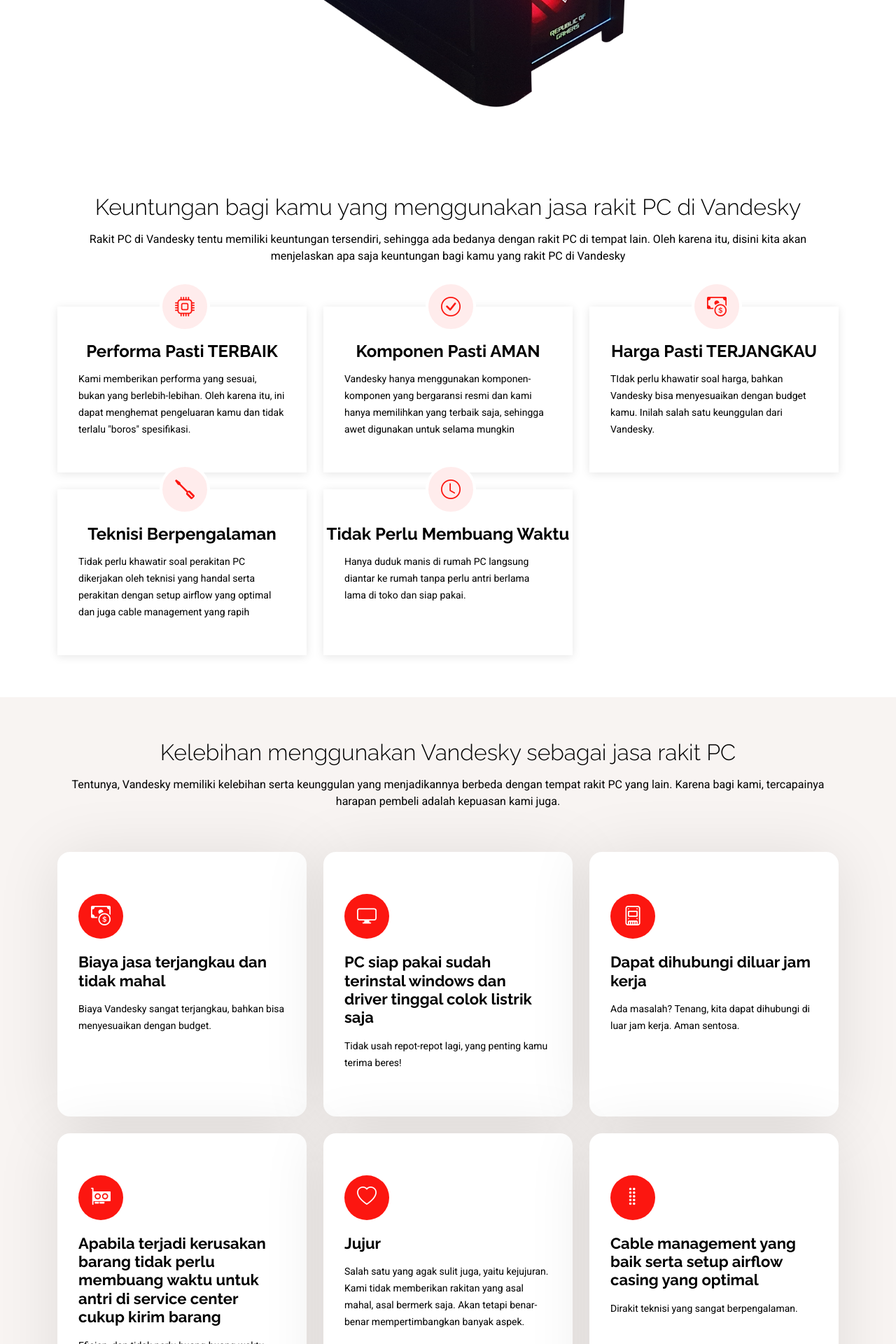
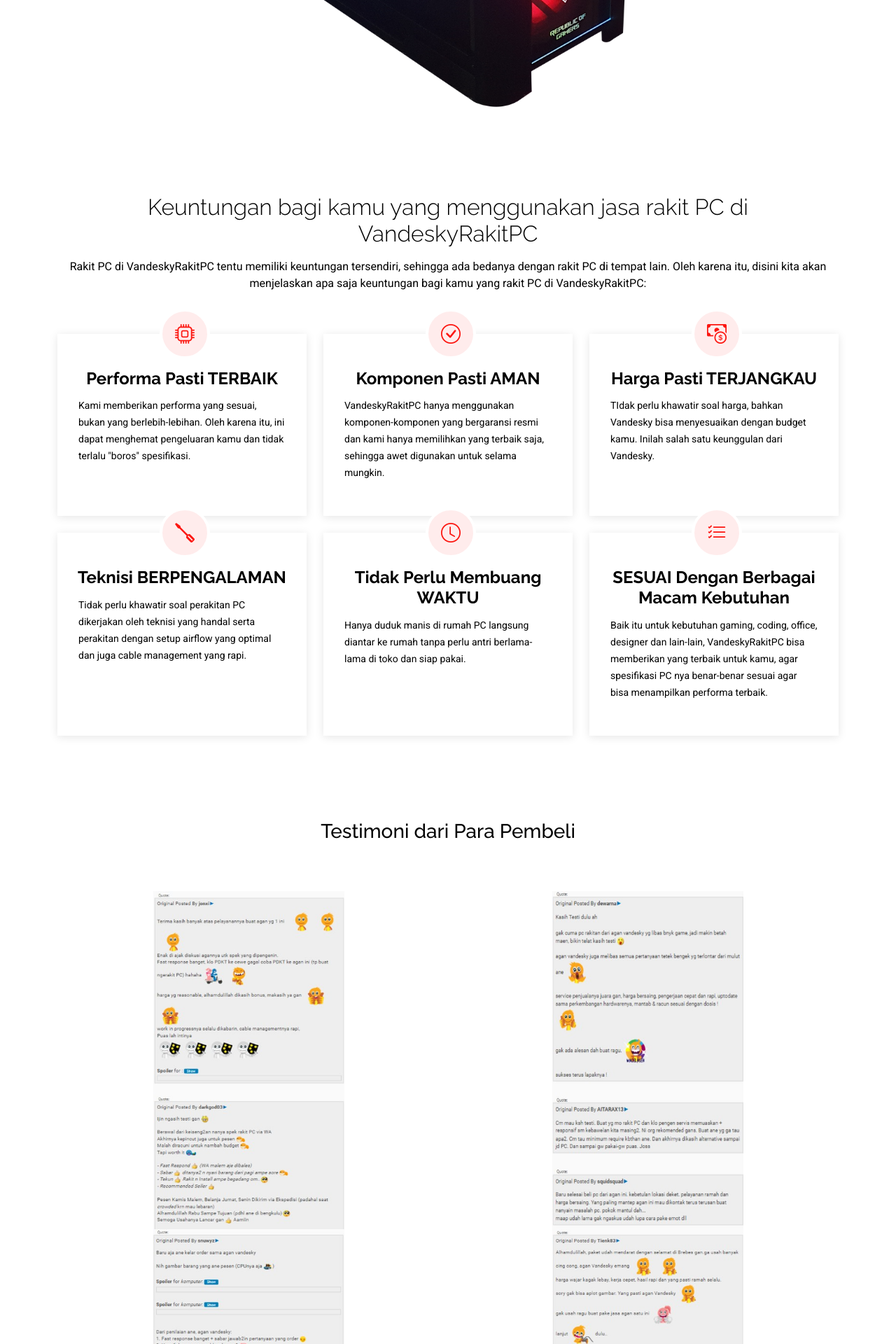
Before and after one commit to pesekcuy/vandeskyrakitpc, a Flask app: page / in a window 1280 px wide. Shown: the part 2880-4800 px from the top of the page at 70% size. Run offline with Flask 3, Linux system fonts and the light colour scheme; some libraries are stand-ins or nearby versions.

Commit message:
Add testimonials and other fixes

```diff
--- a/static/css/main.css
+++ b/static/css/main.css
@@ -650,9 +650,9 @@
 }
 
 /*--------------------------------------------------------------
-# Why Us Section
+# Keuntungan Section
 --------------------------------------------------------------*/
-.why-us .card {
+.keuntungan .card {
   background-color: var(--surface-color);
   color: var(--default-color);
   box-shadow: 0px 2px 12px rgba(0, 0, 0, 0.1);
@@ -663,12 +663,12 @@
   position: relative;
 }
 
-.why-us .card .img {
+.keuntungan .card .img {
   position: relative;
   padding: 0;
 }
 
-.why-us .card .icon {
+.keuntungan .card .icon {
   color: var(--accent-color);
   background-color: color-mix(in srgb, var(--accent-color), white 92%);
   border: 4px solid var(--background-color);
@@ -687,12 +687,12 @@
   transition: 0.3s;
 }
 
-.why-us .card:hover .icon {
+.keuntungan .card:hover .icon {
   background-color: var(--accent-color);
   color: var(--contrast-color);
 }
 
-.why-us .card h2 {
+.keuntungan .card h2 {
   text-align: center;
   font-weight: 700;
   font-size: 24px;
@@ -700,15 +700,15 @@
   margin: 50px 0 12px 0;
 }
 
-.why-us .card h2 a {
+.keuntungan .card h2 a {
   color: var(--heading-color);
 }
 
-.why-us .card h2 a:hover {
+.keuntungan .card h2 a:hover {
   color: var(--accent-color);
 }
 
-.why-us .card p {
+.keuntungan .card p {
   font-size: 14px;
   line-height: 24px;
   margin-bottom: 0;
@@ -716,9 +716,25 @@
 }
 
 /*--------------------------------------------------------------
-# Services Section
---------------------------------------------------------------*/
-.services .service-item {
+ # * Testimoni Section
+ --------------------------------------------------------------*/
+
+.testimoni .content h3 {
+  font-size: 1.75rem;
+  font-weight: 700;
+}
+
+.testimoni img {
+  display: block;
+  margin-left: auto;
+  margin-right: auto;
+  width: 50%;
+}
+
+/*--------------------------------------------------------------
+#  Kelebihan Section
+---------------------------------------------------------------*/
+.kelebihan .service-item {
   background-color: var(--surface-color);
   box-shadow: 0px 5px 90px 0px rgba(0, 0, 0, 0.1);
   padding: 60px 30px;
@@ -728,7 +744,7 @@
   height: 100%;
 }
 
-.services .service-item .icon {
+.kelebihan .service-item .icon {
   color: var(--contrast-color);
   background: var(--accent-color);
   margin: 0;
@@ -743,26 +759,26 @@
   transition: ease-in-out 0.3s;
 }
 
-.services .service-item h3 {
+.kelebihan .service-item h3 {
   font-weight: 700;
   margin: 10px 0 15px 0;
   font-size: 22px;
   transition: ease-in-out 0.3s;
 }
 
-.services .service-item p {
+.kelebihan .service-item p {
   line-height: 24px;
   font-size: 14px;
   margin-bottom: 0;
 }
 
 @media (min-width: 1365px) {
-  .services .service-item:hover {
+  .kelebihan .service-item:hover {
     transform: translateY(-10px);
     border-color: var(--accent-color);
   }
 
-  .services .service-item:hover h3 {
+  .kelebihan .service-item:hover h3 {
     color: var(--accent-color);
   }
 }
--- a/templates/index.html
+++ b/templates/index.html
@@ -42,16 +42,17 @@
       <a href="index.html" class="logo d-flex align-items-center">
         <!-- Uncomment the line below if you also wish to use an image logo -->
         <img src="static/img/logoVandeskyFavicon.png" alt="">
-        <h1 class="sitename">Vandesky</h1>
+        <h1 class="sitename">VandeskyRakitPC</h1>
       </a>
 
       <nav id="navmenu" class="navmenu">
         <ul>
-          <li><a href="#hero" class="active">Beranda</a></li>
-          <li><a href="#about">Rakit PC</a></li>
-          <li><a href="#anecdote">Kenapa di Vandesky</a></li>
-          <li><a href="#why-us">Keuntungan</a></li>
-          <li><a href="#services">Kelebihan</a></li>
+          <li><a href="#beranda" class="active">Beranda</a></li>
+          <li><a href="#rakitpc">Rakit PC</a></li>
+          <li><a href="#anecdote">Kenapa di VandeskyRakitPC</a></li>
+          <li><a href="#keuntungan">Keuntungan</a></li>
+          <li><a href="#testimoni">Testimoni</a></li>
+          <li><a href="#kelebihan">Kelebihan</a></li>
         </ul>
         <i class="mobile-nav-toggle d-xl-none bi bi-list"></i>
       </nav>
@@ -61,8 +62,8 @@
 
   <main class="main">
 
-    <!-- Hero Section -->
-    <section id="hero" class="hero section">
+    <!-- Beranda Section -->
+    <section id="beranda" class="beranda section">
 
       <img src="static/img/heroBG.jpg" alt="" data-aos="fade-in" class="">
 
@@ -76,22 +77,22 @@
           <div class="col-lg-8">
             <h2>Solusi Rakit PC Yang Sesuai Dengan Kebutuhan dan Keinginan</h2>
             <h3><u>Build with Your Own Character</u></h3>
-            <p>Vandesky adalah Jasa rakit PC yang sudah ada sejak 2016, yang mampu memenuhi kebutuhan PC kamu dan bisa menyesuaikan budget</p>
+            <p>VandeskyRakitPC adalah jasa rakit PC yang sudah ada sejak 2016, yang mampu memenuhi kebutuhan PC kamu dan bisa menyesuaikan budget</p>
             <a href="https://api.whatsapp.com/send?phone=6287888787232&text=Halo%2C%20saya%20tertarik%20rakit%20PC%20di%20Vandesky.." class="btn-get-started">Tanya Kami Sekarang <i class="bi bi-whatsapp"></i></a>
           </div>
         </div>
       </div>
 
-    </section><!-- /Hero Section -->
+    </section><!-- /Beranda Section -->
 
-    <!-- About Section -->
-    <section id="about" class="about section">
+    <!-- RakitPC Section -->
+    <section id="rakitpc" class="rakitpc section">
 
-      <!-- Section Title -->
+      <!-- RakitPC Title -->
       <div class="container section-title" data-aos="fade-up">
         <h2>Apakah kamu ingin rakit PC, yang sesuai dengan harga, performa, dan kualitas?</h2>
-        <p>Banyak dari kita yang ingin rakit PC, tapi terkendala oleh berbagai hal. Misalnya, tidak tahu spesifikasi yang dibutuhkan, atau mungkin takut spesifikasi terlalu “mewah” untuk kebutuhan kita yang sebenarnya biasa-biasa saja, alhasil budget yang keluar menjadi banyak. Selain itu, harga rakit PC yang terkadang mahal membuat kita sulit menjangkaunya..</p>
-      </div><!-- End Section Title -->
+        <p>Banyak dari kita yang ingin rakit PC, tapi terkendala oleh berbagai hal. Misalnya, tidak tahu spesifikasi yang dibutuhkan, atau mungkin takut spesifikasi terlalu “mewah” untuk kebutuhan kita yang sebenarnya biasa-biasa saja, alhasil budget yang keluar menjadi banyak. Selain itu, harga rakit PC yang terkadang mahal membuat kita sulit menjangkaunya.</p>
+      </div><!-- End RakitPC Title -->
 
       <div class="container" data-aos="fade-up" data-aos-delay="100">
 
@@ -100,15 +101,15 @@
             <img src="static/img/vandeskyPC1.jpg" class="img-fluid" alt="">
           </div>
           <div class="col-lg-6 content">
-            <h3>Faktanya, di Vandesky kamu BISA rakit PC dengan budget yang menyesuaikan dan sesuai dengan performa yang maksimal</h3>
+            <h3>Faktanya, di VandeskyRakitPC kamu BISA rakit PC dengan budget yang menyesuaikan dan sesuai dengan performa yang maksimal</h3>
             <p class="fst-italic">
-              Vandesky siap membantu memenuhi kebutuhan dan keinginan kamu. Kami bisa merakitkan PC terbaik untuk kebutuhan seperti gaming, desain, daily office, coding dan lain-lain dengan harga yang menyesuaikan.
+              VandeskyRakitPC siap membantu memenuhi kebutuhan dan keinginan kamu. Kami bisa merakitkan PC terbaik untuk kebutuhan seperti gaming, desain, daily office, coding dan lain-lain dengan harga yang menyesuaikan.
             </p>
             <ul>
               <li><i class="bi bi-check2-all"></i> <span>Pengalaman sejak 2016 di Kaskus.</span></li>
               <li><i class="bi bi-check2-all"></i> <span>Jelas dan profesional.</span></li>
               <li><i class="bi bi-check2-all"></i> <span>Dapat menyesuaikan budget.</span></li>
-              <li><i class="bi bi-check2-all"></i> <span>Layanan pengiriman maksimal 15km.</span></li>
+              <li><i class="bi bi-check2-all"></i> <span>Layanan pengiriman Jabodetabek (free maksimal 15km).</span></li>
               <li><i class="bi bi-check2-all"></i> <span>Aman tanpa masalah setelah rakit selesai.</span></li>
             </ul>
           </div>
@@ -116,16 +117,7 @@
 
       </div>
 
-    </section><!-- /About Section -->
-
-
-
-
-
-
-
-
-
+    </section><!-- /RakitPC Section -->
 
 
     <!-- Anecdote Section -->
@@ -133,8 +125,8 @@
 
       <!-- Section Title -->
       <div class="container section-title" data-aos="fade-up">
-        <h2>Vandesky adalah jasa rakit PC hanya untuk kamu yang ingin PC dengan spesifikasi optimal yang bisa kamu beli</h2>
-        <p>Untuk kamu yang seringkali merasa bahwa rakit PC itu mahal, tetapi di lain sisi kamu membutuhkannya, tidak punya waktu untuk antri di toko atau takut mengenai purna jual yang buruk ,maka melihat halaman Vandesky ini mungkin adalah jawaban atas kegelisahan dan masalah kamu tersebut. Kamu bisa rakit PC HARI INI JUGA, karena Vandesky mampu menyesuaikan dengan budget serta kebutuhan kamu.</p>
+        <h2>VandeskyRakitPC adalah jasa rakit PC hanya untuk kamu yang ingin PC dengan spesifikasi optimal yang bisa kamu beli</h2>
+        <p>Untuk kamu yang seringkali merasa bahwa rakit PC itu mahal, tetapi di lain sisi kamu membutuhkannya, tidak punya waktu untuk antri di toko atau takut mengenai purna jual yang buruk ,maka melihat halaman Vandesky ini mungkin adalah jawaban atas kegelisahan dan masalah kamu tersebut. Kamu bisa rakit PC HARI INI JUGA, karena VandeskyRakitPC mampu menyesuaikan dengan budget serta kebutuhan kamu.</p>
       </div><!-- End Section Title -->
 
       <div class="container img" data-aos="fade-up" data-aos-delay="100">
@@ -146,26 +138,13 @@
     </section><!-- /Anecdote Section -->
 
 
-
-
-
-
-
-
-
-
-
-
-
-
-
-    <!-- Why Us Section -->
-    <section id="why-us" class="why-us section">
+    <!-- Keuntungan Section -->
+    <section id="keuntungan" class="keuntungan section">
 
       <!-- Section Title -->
       <div class="container section-title" data-aos="fade-up">
-        <h2>Keuntungan bagi kamu yang menggunakan jasa rakit PC di Vandesky</h2>
-        <p>Rakit PC di Vandesky tentu memiliki keuntungan tersendiri, sehingga ada bedanya dengan rakit PC di tempat lain. Oleh karena itu, disini kita akan menjelaskan apa saja keuntungan bagi kamu yang rakit PC di Vandesky</p>
+        <h2>Keuntungan bagi kamu yang menggunakan jasa rakit PC di VandeskyRakitPC</h2>
+        <p>Rakit PC di VandeskyRakitPC tentu memiliki keuntungan tersendiri, sehingga ada bedanya dengan rakit PC di tempat lain. Oleh karena itu, disini kita akan menjelaskan apa saja keuntungan bagi kamu yang rakit PC di VandeskyRakitPC:</p>
       </div><!-- End Section Title -->
 
       <div class="container">
@@ -190,7 +169,7 @@
               </div>
               <h2 class="title">Komponen Pasti AMAN</h2>
               <p>
-                Vandesky hanya menggunakan komponen-komponen yang bergaransi resmi dan kami hanya memilihkan yang terbaik saja, sehingga awet digunakan untuk selama mungkin
+                VandeskyRakitPC hanya menggunakan komponen-komponen yang bergaransi resmi dan kami hanya memilihkan yang terbaik saja, sehingga awet digunakan untuk selama mungkin.
               </p>
             </div>
           </div><!-- End Card Item -->
@@ -212,9 +191,9 @@
               <div class="img">
                 <div class="icon"><i class="bi bi-screwdriver"></i></div>
               </div>
-              <h2 class="title">Teknisi Berpengalaman</h2>
+              <h2 class="title">Teknisi BERPENGALAMAN</h2>
               <p>
-                Tidak perlu khawatir soal perakitan PC dikerjakan oleh teknisi yang handal serta perakitan dengan setup airflow yang optimal dan juga cable management yang rapih
+                Tidak perlu khawatir soal perakitan PC dikerjakan oleh teknisi yang handal serta perakitan dengan setup airflow yang optimal dan juga cable management yang rapi.
               </p>
             </div>
           </div><!-- End Card Item -->
@@ -224,26 +203,68 @@
               <div class="img">
                 <div class="icon"><i class="bi bi-clock"></i></div>
               </div>
-              <h2 class="title">Tidak Perlu Membuang Waktu</h2>
+              <h2 class="title">Tidak Perlu Membuang WAKTU</h2>
               <p>
-                Hanya duduk manis di rumah PC langsung diantar ke rumah tanpa perlu antri berlama lama di toko dan siap pakai.
+                Hanya duduk manis di rumah PC langsung diantar ke rumah tanpa perlu antri berlama-lama di toko dan siap pakai.
               </p>
             </div>
           </div><!-- End Card Item -->
 
+          <div class="col-md-4" data-aos="fade-up" data-aos-delay="600">
+            <div class="card">
+              <div class="img">
+                <div class="icon"><i class="bi bi-list-check"></i></div>
+              </div>
+              <h2 class="title">SESUAI Dengan Berbagai Macam Kebutuhan</h2>
+              <p>
+                Baik itu untuk kebutuhan gaming, coding, office, designer dan lain-lain, VandeskyRakitPC bisa memberikan yang terbaik untuk kamu, agar spesifikasi PC nya benar-benar sesuai agar bisa menampilkan performa terbaik.
+              </p>
+            </div>
+          </div><!-- End Card Item -->
+        </div>
+      </div>
+    </section><!-- /Keuntungan Section -->
+
+    <!-- Testimoni Section -->
+    <section id="testimoni" class="testimoni section">
+
+      <!-- Testimoni Title -->
+      <div class="container section-title" data-aos="fade-up">
+        <h3>Testimoni dari Para Pembeli</h3>
+      </div><!-- Testimoni Title -->
+
+      <div class="container" data-aos="fade-up" data-aos-delay="100">
+
+        <div class="row gy-4">
+          <div class="col-lg-6">
+            <img src="static/img/testis11.jpg" class="img-fluid" alt="">
+            <img src="static/img/testis12.jpg" class="img-fluid" alt="">
+            <img src="static/img/testis13.jpg" class="img-fluid" alt="">
+            <img src="static/img/testis14.jpg" class="img-fluid" alt="">
+            <img src="static/img/testis15.jpg" class="img-fluid" alt="">
+            <img src="static/img/testis16.jpg" class="img-fluid" alt="">
+          </div>
+          <div class="col-lg-6">
+            <img src="static/img/testis21.jpg" class="img-fluid" alt="">
+            <img src="static/img/testis22.jpg" class="img-fluid" alt="">
+            <img src="static/img/testis23.jpg" class="img-fluid" alt="">
+            <img src="static/img/testis24.jpg" class="img-fluid" alt="">
+            <img src="static/img/testis25.jpg" class="img-fluid" alt="">
+            <img src="static/img/testis26.jpg" class="img-fluid" alt="">
+          </div>
         </div>
 
       </div>
 
-    </section><!-- /Why Us Section -->
+    </section><!-- /RakitPC Section -->
 
     <!-- Services Section -->
-    <section id="services" class="services section light-background">
+    <section id="kelebihan" class="kelebihan section light-background">
 
       <!-- Section Title -->
       <div class="container section-title" data-aos="fade-up">
-        <h2>Kelebihan menggunakan Vandesky sebagai jasa rakit PC</h2>
-        <p>Tentunya, Vandesky memiliki kelebihan serta keunggulan yang menjadikannya berbeda dengan tempat rakit PC yang lain. Karena bagi kami, tercapainya harapan pembeli adalah kepuasan kami juga.</p>
+        <h2>Kelebihan menggunakan VandeskyRakitPC sebagai jasa rakit PC</h2>
+        <p>Tentunya, VandeskyRakitPC memiliki kelebihan serta keunggulan yang menjadikannya berbeda dengan tempat rakit PC yang lain. Karena bagi kami, tercapainya harapan pembeli adalah kepuasan kami juga.</p>
       </div><!-- End Section Title -->
 
       <div class="container">
@@ -256,7 +277,7 @@
                 <i class="bi bi-cash-coin"></i>
               </div>
               <h3>Biaya jasa terjangkau dan tidak mahal</h3>
-              <p>Biaya Vandesky sangat terjangkau, bahkan bisa menyesuaikan dengan budget.</p>
+              <p>Biaya VandeskyRakitPC sangat terjangkau, bahkan bisa menyesuaikan dengan budget.</p>
             </div>
           </div><!-- End Service Item -->
 
@@ -273,7 +294,7 @@
           <div class="col-lg-4 col-md-6" data-aos="fade-up" data-aos-delay="300">
             <div class="service-item position-relative">
               <div class="icon">
-                <i class="bi bi-device-ssd"></i>
+                <i class="bi bi-clock"></i>
               </div>
               <h3>Dapat dihubungi diluar jam kerja</h3>
               <p>Ada masalah? Tenang, kita dapat dihubungi di luar jam kerja. Aman sentosa.</p>
@@ -320,12 +341,12 @@
 
   <footer id="footer" class="footer light-background">
     <div class="container">
-      <h3 class="sitename">Vandesky</h3>
-      <p>Vandesky adalah tempat rakit PC yang sudah ada sejak 2016. Kami mengutamakan profesionalitas dan kepuasan. Salah satu keunggulan dari Vandesky adalah bisa menyesuaikan dengan budget, dan gratis pengiriman maksimal 15km.</p>
+      <h3 class="sitename">VandeskyRakitPC</h3>
+      <p>VandeskyRakitPC adalah tempat rakit PC yang sudah ada sejak 2016. Kami mengutamakan profesionalitas dan kepuasan. Salah satu keunggulan dari VandeskyRakitPC adalah bisa menyesuaikan dengan budget, dan gratis pengiriman maksimal 15km.</p>
       <div class="social-links d-flex justify-content-center">
-        <a href=""><i class="bi bi-facebook"></i></a>
-        <a href=""><i class="bi bi-instagram"></i></a>
-        <a href=""><i class="bi bi-whatsapp"></i></a>
+        <a href="https://www.facebook.com/vandeskyrakitpc/"><i class="bi bi-facebook"></i></a>
+        <a href="https://www.instagram.com/vandeskyrakitpc/"><i class="bi bi-instagram"></i></a>
+        <a href="https://api.whatsapp.com/send?phone=6287888787232&text=Halo%2C%20saya%20tertarik%20rakit%20PC%20di%20Vandesky.."><i class="bi bi-whatsapp"></i></a>
       </div>
       <div class="container">
         <div class="copyright">
```
Also changed, not shown: other parts of static/css/main.css (+19 -19 lines), templates/service-details.html (deleted, +0 -184 lines), templates/starter-page.html (deleted, +0 -154 lines), static/img/testis11.jpg (added), static/img/testis12.jpg (added), static/img/testis13.jpg (added), static/img/testis14.jpg (added), static/img/testis15.jpg (added), static/img/testis16.jpg (added), static/img/testis21.jpg (added), static/img/testis22.jpg (added), static/img/testis23.jpg (added), static/img/testis24.jpg (added), static/img/testis25.jpg (added), 1 more files.
